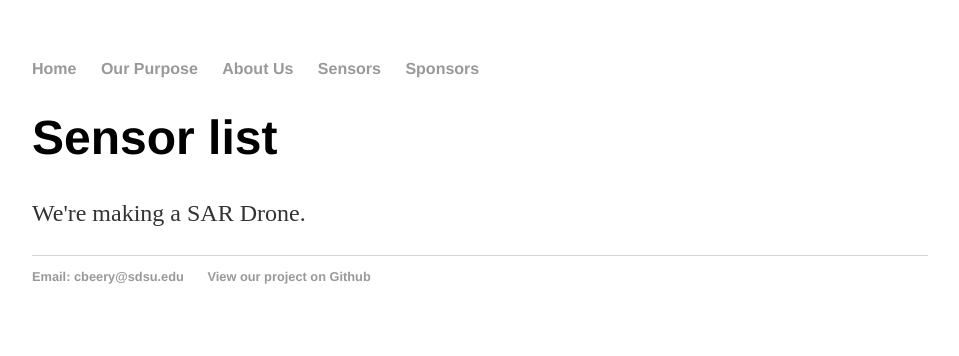
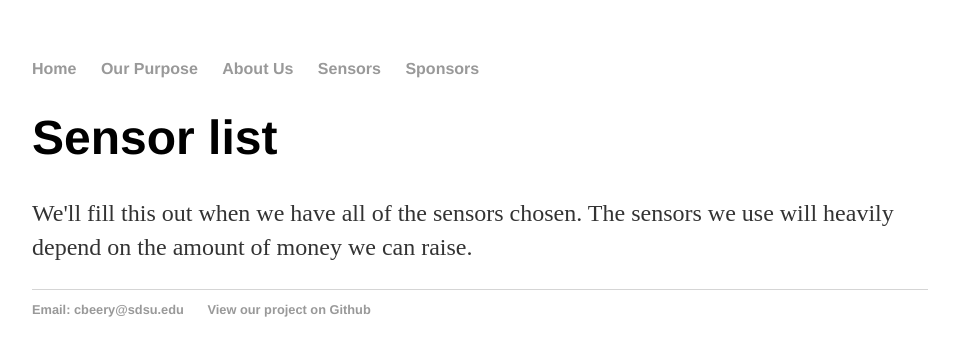
Before and after one commit to ColtonBeery/sarbumblebees, a Jekyll site: the page built from sensors/index.html, in a window 1280 px wide. Shown: the top 356 px of the page, without its empty margins (160-1119 px from the left). Built offline with Jekyll 4.4.1, drawn with Linux system fonts in a browser that asks for light colours.

Commit message:
Update parts list page: "we don't know yet"

```diff
--- a/sensors/index.html
+++ b/sensors/index.html
@@ -4,5 +4,5 @@ title: SAR Bumblebees
 ---
 <div class="blurb">
 	<h1>Sensor list</h1>
-	<p>We're making a SAR Drone.</p>
+	<p>We'll fill this out when we have all of the sensors chosen. The sensors we use will heavily depend on the amount of money we can raise.</p>
 </div><!-- /.blurb -->
```
